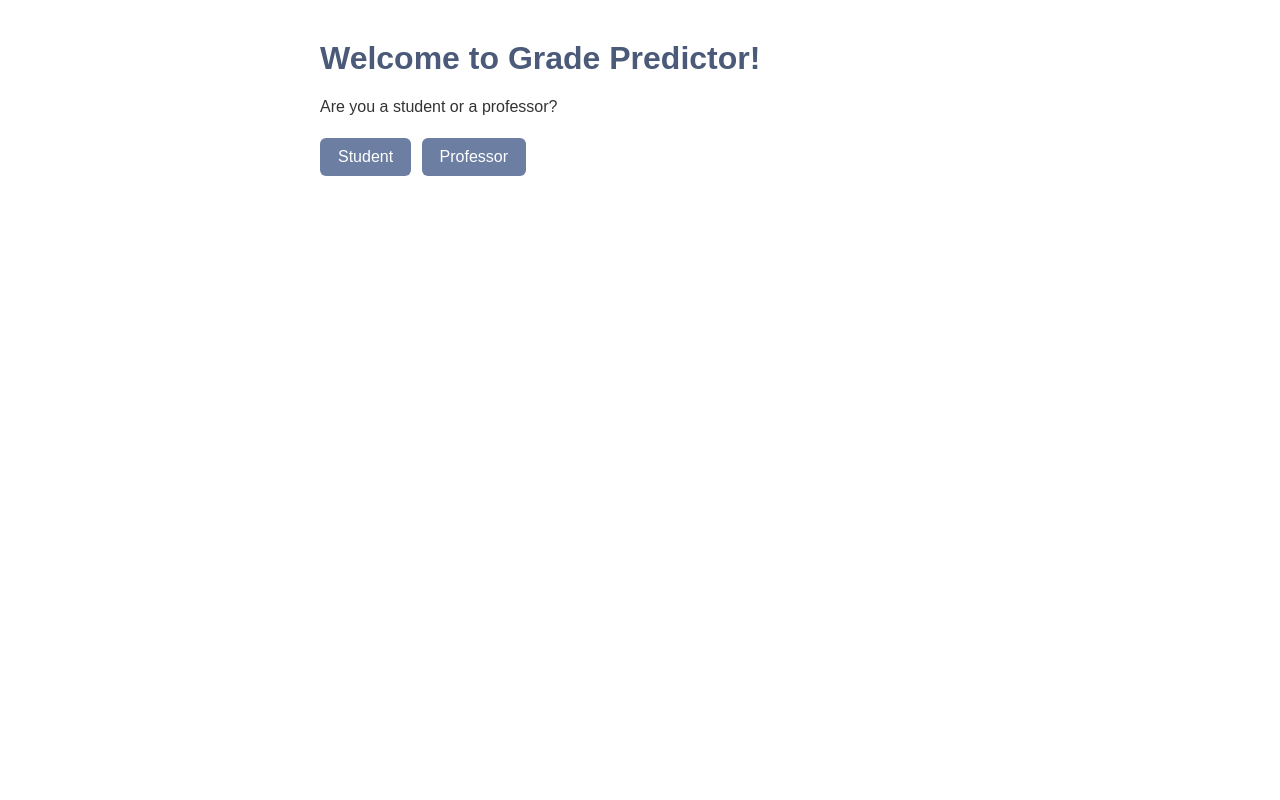
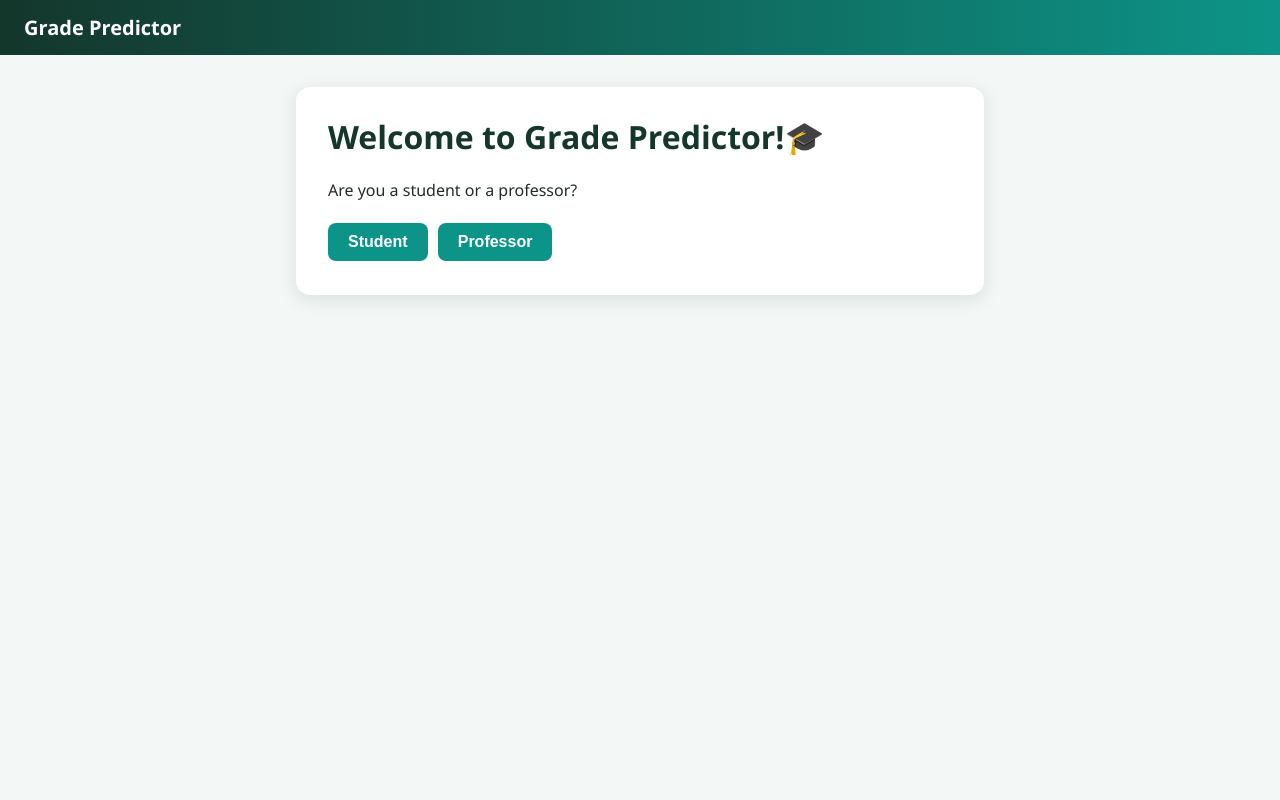
Before and after one commit to npoduval123/Grade-Predictor-, a Flask app: page / in a window 1280 px wide. Run offline with Flask 3, Linux system fonts and the light colour scheme.

Commit message:
Restyle pages with a pine and mint color palette

```diff
--- a/templates/base.html
+++ b/templates/base.html
@@ -1,21 +1,51 @@
 <!DOCTYPE html>
-<html>
+<html lang="en">
 <head>
   <meta charset="utf-8">
+  <meta name="viewport" content="width=device-width, initial-scale=1">
   <title>Grade Predictor</title>
   <style>
-    body { font-family: Arial, sans-serif; max-width: 640px; margin: 40px auto; padding: 0 16px; color: #333; }
-    h1 { color: #4a5a78; }
-    .button { display: inline-block; padding: 10px 18px; margin: 6px 6px 6px 0; background: #6c7fa3; color: white; border: none; border-radius: 6px; text-decoration: none; font-size: 16px; cursor: pointer; }
-    .button:hover { background: #55678a; }
-    input, select { padding: 8px; margin: 4px 0; font-size: 16px; }
-    .error { color: #b00020; }
-    .result { background: #eef2f9; padding: 12px; border-radius: 6px; margin-top: 16px; }
-    table { border-collapse: collapse; }
-    td, th { padding: 6px 12px; text-align: left; }
+    :root {
+      --pine: #14362B;      /* top bar, headings */
+      --mist: #F3F7F5;      /* page background */
+      --teal: #0D9488;      /* buttons, links */
+      --teal-dark: #0F766E; /* button hover */
+      --mint: #6EE7B7;      /* highlights */
+      --mint-soft: #E3F8EF; /* light mint for table headers and result box */
+      --rust: #B45309;      /* errors and warnings */
+      --ink: #1F2D28;
+    }
+    * { box-sizing: border-box; }
+    body { margin: 0; font-family: "Segoe UI", Arial, sans-serif; color: var(--ink);
+           background: var(--mist); min-height: 100vh; }
+    .topbar { background: linear-gradient(90deg, var(--pine), var(--teal)); padding: 14px 24px; }
+    .topbar a { color: white; text-decoration: none; font-size: 20px; font-weight: 600; }
+    .page { max-width: 720px; margin: 32px auto; padding: 0 16px; }
+    .card { background: white; border-radius: 14px; padding: 28px 32px;
+            box-shadow: 0 4px 18px rgba(20, 54, 43, 0.12); }
+    h1 { color: var(--pine); margin-top: 0; }
+    a { color: var(--teal-dark); }
+    .button { display: inline-block; padding: 10px 20px; margin: 6px 6px 6px 0;
+              background: var(--teal); color: white; border: none; border-radius: 8px;
+              text-decoration: none; font-size: 16px; font-weight: 600; cursor: pointer; }
+    .button:hover { background: var(--teal-dark); }
+    input, select { padding: 9px 10px; margin: 4px 0; font-size: 16px;
+                    border: 1px solid #b9cfc6; border-radius: 8px; }
+    input:focus, select:focus { outline: 2px solid var(--mint); border-color: var(--teal); }
+    table { border-collapse: collapse; margin: 12px 0; }
+    th { background: var(--mint-soft); text-align: left; color: var(--pine); }
+    td, th { padding: 8px 12px; border-bottom: 1px solid #dbe8e2; }
+    .error { color: var(--rust); font-weight: 600; }
+    .result { background: var(--mint-soft); padding: 14px 16px; border-radius: 10px;
+              margin-top: 16px; border-left: 5px solid var(--mint); }
   </style>
 </head>
 <body>
-  {% block content %}{% endblock %}
+  <header class="topbar"><a href="/">Grade Predictor</a></header>
+  <main class="page">
+    <div class="card">
+      {% block content %}{% endblock %}
+    </div>
+  </main>
 </body>
 </html>
--- a/templates/home.html
+++ b/templates/home.html
@@ -3,7 +3,7 @@
 
 {% block content %}
 
-<h1>Welcome to Grade Predictor!</h1>
+<h1>Welcome to Grade Predictor!🎓</h1>
 
 <p>Are you a student or a professor?</p>
 
```
